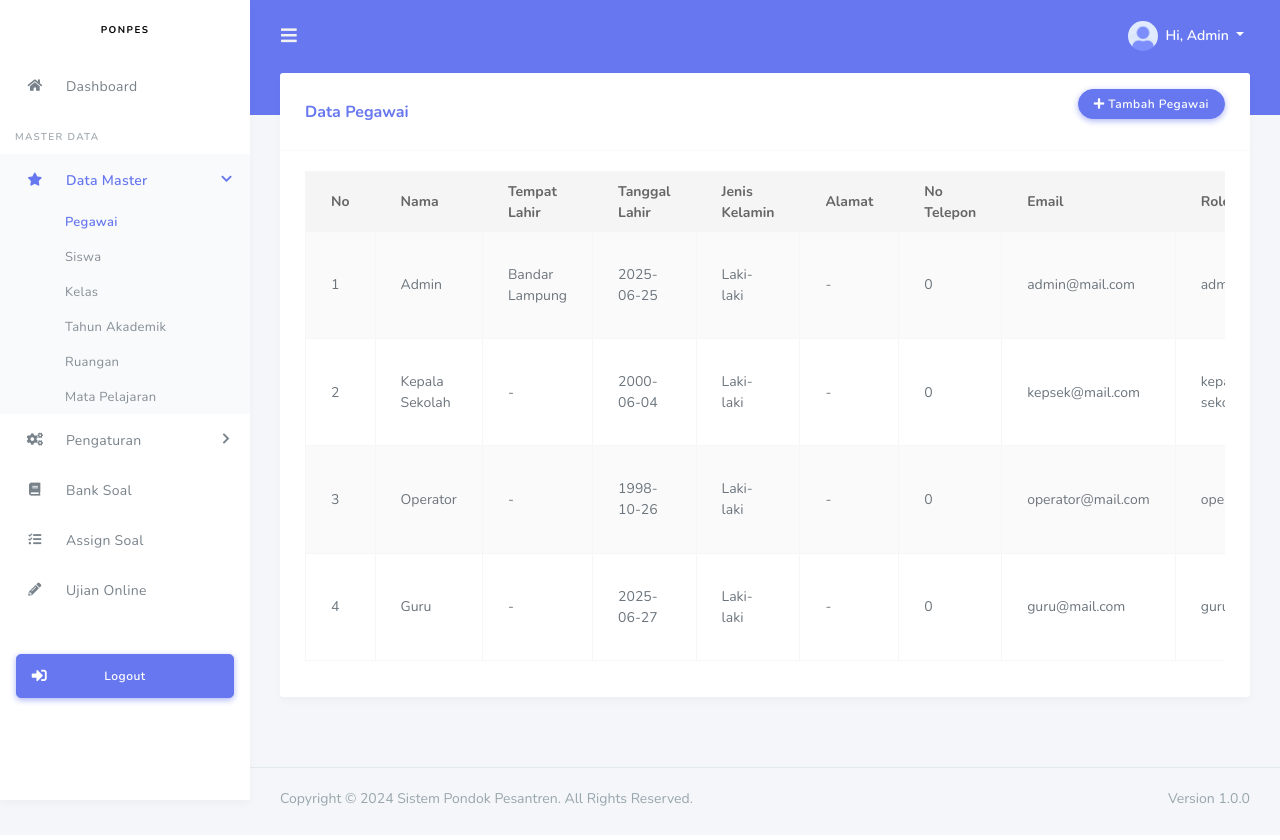
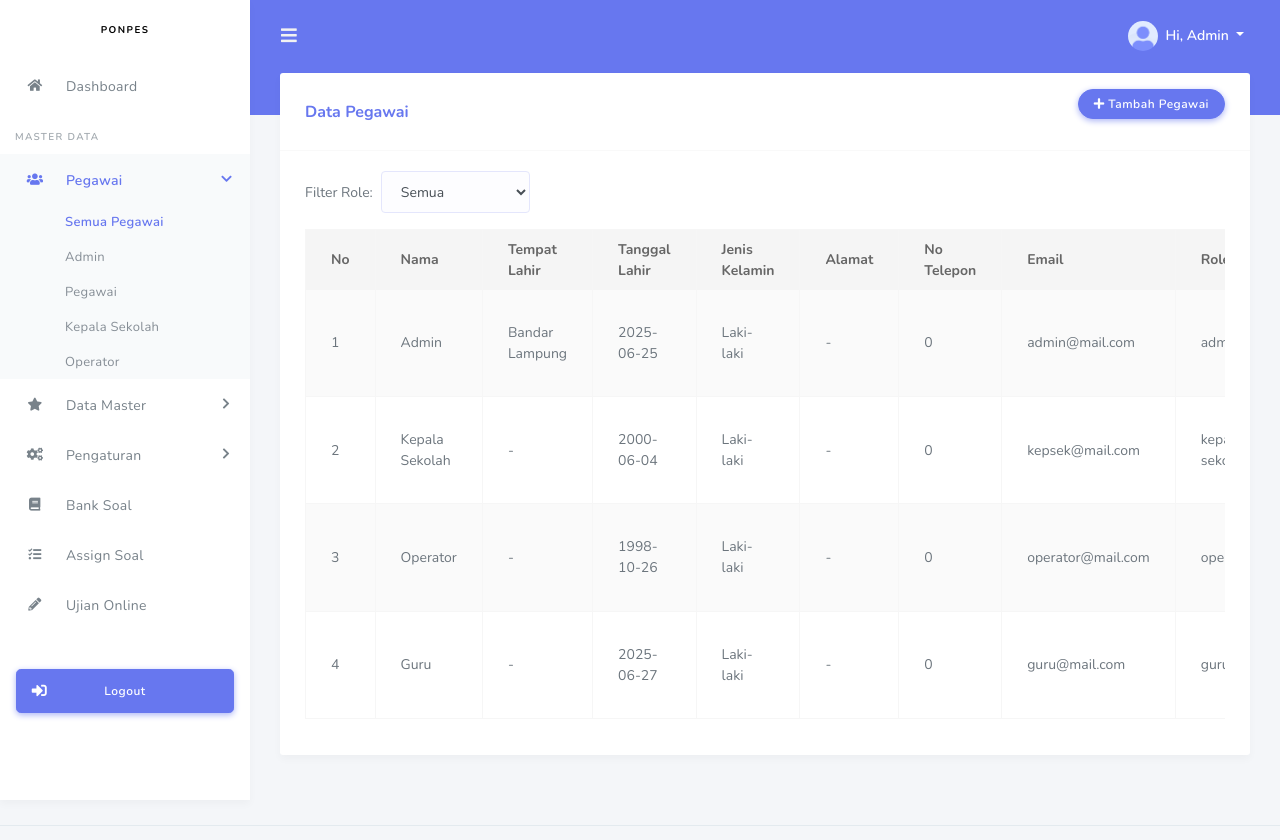
Before and after one commit to v3nd3tt4/ujianonlineponpes, a CodeIgniter app: page /ujianonlineponpes/Admin/Pegawai/Index in a window 1280 px wide. Shown: the top 840 px of the page. Before the commit the page ends 807 px from the top, so only its background shows below. Run offline with CodeIgniter, Linux system fonts and the light colour scheme; a user stored in the database is signed in; data comes from the database, SQL or seed files in the repository; some libraries are stand-ins or nearby versions.

Commit message:
new update hak akses

```diff
--- a/application/config/routes.php
+++ b/application/config/routes.php
@@ -1,5 +1,5 @@
 <?php
-defined('BASEPATH') OR exit('No direct script access allowed');
+defined('BASEPATH') or exit('No direct script access allowed');
 
 /*
 | -------------------------------------------------------------------------
@@ -50,5 +50,12 @@ defined('BASEPATH') OR exit('No direct script access allowed');
 |		my-controller/my-method	-> my_controller/my_method
 */
 $route['default_controller'] = 'Auth';
+
+// Route untuk filter pegawai berdasarkan role
+$route['Admin/Pegawai/Index'] = 'Admin/Pegawai/Index/index';
+// Route untuk create pegawai
+$route['Admin/Pegawai/Index/create'] = 'Admin/Pegawai/Index/create';
+$route['Admin/Pegawai/Index/(:any)'] = 'Admin/Pegawai/Index/index/$1';
+
 $route['404_override'] = '';
 $route['translate_uri_dashes'] = FALSE;
--- a/application/controllers/Admin/Assignsoal.php
+++ b/application/controllers/Admin/Assignsoal.php
@@ -11,7 +11,7 @@ class Assignsoal extends CI_Controller
 		$this->load->library('session');
 
 		$roles = $this->session->userdata('rule');
-		$allow = ['admin'];
+		$allow = ['admin', 'guru', 'kepala sekolah'];
 		if (!in_array($roles, $allow)) {
 			echo '<script>alert("Maaf, anda tidak diizinkan mengakses halaman ini")</script>';
 			echo '<script>window.location.href="' . base_url() . '";</script>';
--- a/application/controllers/Admin/Gurumatapelajaran/Index.php
+++ b/application/controllers/Admin/Gurumatapelajaran/Index.php
@@ -14,7 +14,7 @@ class Index extends CI_Controller
 
 
 		$roles = $this->session->userdata('rule');
-		$allow = ['admin'];
+		$allow = ['admin', 'kepala sekolah'];
 		if (!in_array($roles, $allow)) {
 			echo '<script>alert("Maaf, anda tidak diizinkan mengakses halaman ini")</script>';
 			echo '<script>window.location.href="' . base_url() . '";</script>';
--- a/application/controllers/Admin/Jadwalujian.php
+++ b/application/controllers/Admin/Jadwalujian.php
@@ -12,7 +12,7 @@ class Jadwalujian extends CI_Controller
 		$this->load->library('session');
 
 		$roles = $this->session->userdata('rule');
-		$allow = ['admin'];
+		$allow = ['admin', 'guru', 'kepala sekolah',];
 		if (!in_array($roles, $allow)) {
 			echo '<script>alert("Maaf, anda tidak diizinkan mengakses halaman ini")</script>';
 			echo '<script>window.location.href="' . base_url() . '";</script>';
--- a/application/controllers/Admin/Kelas/Index.php
+++ b/application/controllers/Admin/Kelas/Index.php
@@ -12,7 +12,7 @@ class Index extends CI_Controller
 		$this->load->library('session');
 
 		$roles = $this->session->userdata('rule');
-		$allow = ['admin'];
+		$allow = ['admin', 'kepala sekolah'];
 		if (!in_array($roles, $allow)) {
 			echo '<script>alert("Maaf, anda tidak diizinkan mengakses halaman ini")</script>';
 			echo '<script>window.location.href="' . base_url() . '";</script>';
--- a/application/controllers/Admin/Kelasrombel/Index.php
+++ b/application/controllers/Admin/Kelasrombel/Index.php
@@ -16,7 +16,7 @@ class Index extends CI_Controller
 		$this->load->library('session');
 
 		$roles = $this->session->userdata('rule');
-		$allow = ['admin'];
+		$allow = ['admin', 'kepala sekolah'];
 		if (!in_array($roles, $allow)) {
 			echo '<script>alert("Maaf, anda tidak diizinkan mengakses halaman ini")</script>';
 			echo '<script>window.location.href="' . base_url() . '";</script>';
--- a/application/controllers/Admin/Matapelajaran/Index.php
+++ b/application/controllers/Admin/Matapelajaran/Index.php
@@ -12,7 +12,7 @@ class Index extends CI_Controller
 
 
 		$roles = $this->session->userdata('rule');
-		$allow = ['admin'];
+		$allow = ['admin', 'kepala sekolah'];
 		if (!in_array($roles, $allow)) {
 			echo '<script>alert("Maaf, anda tidak diizinkan mengakses halaman ini")</script>';
 			echo '<script>window.location.href="' . base_url() . '";</script>';
--- a/application/controllers/Admin/Pegawai/Index.php
+++ b/application/controllers/Admin/Pegawai/Index.php
@@ -11,20 +11,29 @@ class Index extends CI_Controller
 		$this->load->library('session');
 
 		$roles = $this->session->userdata('rule');
-		$allow = ['admin'];
+		$allow = ['admin', 'pegawai', 'kepala sekolah', 'operator'];
 		if (!in_array($roles, $allow)) {
 			echo '<script>alert("Maaf, anda tidak diizinkan mengakses halaman ini")</script>';
 			echo '<script>window.location.href="' . base_url() . '";</script>';
 		}
 	}
 
-	public function index()
+	public function index($role = null)
 	{
+		$allowed_roles = ['admin', 'pegawai', 'kepala sekolah', 'operator'];
+		$filter_role = null;
+		if ($role) {
+			$role = str_replace('-', ' ', urldecode($role));
+			if (in_array($role, $allowed_roles)) {
+				$filter_role = $role;
+			}
+		}
 		$data = array(
 			'page' => 'admin/master/pegawai/index',
 			'script' => 'admin/master/pegawai/script',
-			'pegawai' => $this->Pegawai_model->get_all(),
-			'link' => 'Admin/Pegawai/Index'
+			'pegawai' => $this->Pegawai_model->get_by_role($filter_role),
+			'link' => $filter_role ? 'Admin/Pegawai/Index/' . str_replace(' ', '-', $filter_role) : 'Admin/Pegawai/Index',
+			'filter_role' => $filter_role
 		);
 		$this->load->view('template_stisla/wrapper', $data);
 	}
--- a/application/controllers/Admin/Ruangan/Index.php
+++ b/application/controllers/Admin/Ruangan/Index.php
@@ -11,7 +11,7 @@ class Index extends CI_Controller
 		$this->load->library('session');
 
 		$roles = $this->session->userdata('rule');
-		$allow = ['admin'];
+		$allow = ['admin', 'kepala sekolah'];
 		if (!in_array($roles, $allow)) {
 			echo '<script>alert("Maaf, anda tidak diizinkan mengakses halaman ini")</script>';
 			echo '<script>window.location.href="' . base_url() . '";</script>';
--- a/application/controllers/Admin/Siswa/Index.php
+++ b/application/controllers/Admin/Siswa/Index.php
@@ -11,7 +11,7 @@ class Index extends CI_Controller
 		$this->load->library('session');
 
 		$roles = $this->session->userdata('rule');
-		$allow = ['admin'];
+		$allow = ['admin', 'kepala sekolah'];
 		if (!in_array($roles, $allow)) {
 			echo '<script>alert("Maaf, anda tidak diizinkan mengakses halaman ini")</script>';
 			echo '<script>window.location.href="' . base_url() . '";</script>';
--- a/application/controllers/Admin/Tahunakademik/Index.php
+++ b/application/controllers/Admin/Tahunakademik/Index.php
@@ -11,7 +11,7 @@ class Index extends CI_Controller
 		$this->load->library('session');
 
 		$roles = $this->session->userdata('rule');
-		$allow = ['admin'];
+		$allow = ['admin', 'kepala sekolah'];
 		if (!in_array($roles, $allow)) {
 			echo '<script>alert("Maaf, anda tidak diizinkan mengakses halaman ini")</script>';
 			echo '<script>window.location.href="' . base_url() . '";</script>';
--- a/application/controllers/Banksoal.php
+++ b/application/controllers/Banksoal.php
@@ -16,7 +16,7 @@ class Banksoal extends CI_Controller
 		$this->load->library('session');
 
 		$roles = $this->session->userdata('rule');
-		$allow = ['admin'];
+		$allow = ['admin', 'guru', 'kepala sekolah'];
 		if (!in_array($roles, $allow)) {
 			echo '<script>alert("Maaf, anda tidak diizinkan mengakses halaman ini")</script>';
 			echo '<script>window.location.href="' . base_url() . '";</script>';
--- a/application/controllers/Ujianonline.php
+++ b/application/controllers/Ujianonline.php
@@ -22,7 +22,7 @@ class Ujianonline extends CI_Controller
 
 
 		$roles = $this->session->userdata('rule');
-		$allow = ['admin'];
+		$allow = ['admin', 'guru', 'kepala sekolah', 'operator'];
 		if (!in_array($roles, $allow)) {
 			echo '<script>alert("Maaf, anda tidak diizinkan mengakses halaman ini")</script>';
 			echo '<script>window.location.href="' . base_url() . '";</script>';
--- a/application/models/Pegawai_model.php
+++ b/application/models/Pegawai_model.php
@@ -25,4 +25,11 @@ class Pegawai_model extends CI_Model {
         $this->db->where('id', $id);
         return $this->db->delete($this->table);
     }
+
+    public function get_by_role($role = null) {
+        if ($role) {
+            $this->db->where('role', $role);
+        }
+        return $this->db->get($this->table)->result();
+    }
 }
--- a/application/views/admin/master/pegawai/index.php
+++ b/application/views/admin/master/pegawai/index.php
@@ -15,6 +15,30 @@
 						<?php if ($this->session->flashdata('success')): ?>
 							<div id="flash-success" data-message="<?= $this->session->flashdata('success'); ?>"></div>
 						<?php endif; ?>
+
+						<!-- Filter Role -->
+						<form method="get" id="filterRoleForm" class="form-inline mb-3">
+							<label for="role" class="mr-2">Filter Role:</label>
+							<select name="role" id="role" class="form-control mr-2" onchange="filterRole()">
+								<option value="" <?= empty($filter_role) ? 'selected' : '' ?>>Semua</option>
+								<option value="admin" <?= (isset($filter_role) && $filter_role == 'admin') ? 'selected' : '' ?>>Admin</option>
+								<option value="pegawai" <?= (isset($filter_role) && $filter_role == 'pegawai') ? 'selected' : '' ?>>Pegawai</option>
+								<option value="kepala-sekolah" <?= (isset($filter_role) && $filter_role == 'kepala sekolah') ? 'selected' : '' ?>>Kepala Sekolah</option>
+								<option value="operator" <?= (isset($filter_role) && $filter_role == 'operator') ? 'selected' : '' ?>>Operator</option>
+							</select>
+						</form>
+						<script>
+							function filterRole() {
+								var role = document.getElementById('role').value;
+								var baseUrl = '<?= site_url('Admin/Pegawai/Index') ?>';
+								if(role) {
+									window.location.href = baseUrl + '/' + role;
+								} else {
+									window.location.href = baseUrl;
+								}
+							}
+						</script>
+						<!-- End Filter Role -->
 
 						<div class="table-responsive">
 							<table class="table-striped table table-bordered dataTables table-hover">
--- a/application/views/template_stisla/sidebar.php
+++ b/application/views/template_stisla/sidebar.php
@@ -13,16 +13,59 @@
 
 		<ul class="sidebar-menu">
 			<li class="<?php if ($link == 'home') { ?>active<?php } ?>"><a class="nav-link" href="<?= base_url() ?>home"><i class="fas fa-home"></i> <span>Dashboard</span></a></li>
-			<?php if ($this->session->userdata('rule') == 'admin') { ?>
+
+			<?php
+			$rule = $this->session->userdata('rule');
+			if (
+				$rule == 'admin' ||
+				$rule == 'kepala sekolah' ||
+				$rule == 'operator' ||
+				$rule == 'guru'
+			) { ?>
+
 				<li class="menu-header">Master Data</li>
+
+				<?php
+				if (
+					$rule == 'admin' ||
+					$rule == 'kepala sekolah'
+				) { ?>
+					<!-- pegawai -->
 					<li class="nav-item dropdown <?=
-												$link == 'Admin/Pegawai/Index' || $link == 'Admin/Kelas/Index' ||
+													$link == 'Admin/Pegawai/Index' ||
+														$link == 'Admin/Pegawai/Index/admin' ||
+														$link == 'Admin/Pegawai/Index/pegawai' ||
+														$link == 'Admin/Pegawai/Index/kepala-sekolah' ||
+														$link == 'Admin/Pegawai/Index/operator'
+														? 'active' : '' ?>">
+						<a href="#" class="nav-link has-dropdown"><i class="fas fa-users"></i> <span>Pegawai</span></a>
+						<ul class="dropdown-menu">
+							<li class="<?= $link == 'Admin/Pegawai/Index' ? 'active' : '' ?>">
+								<a class="nav-link" href="<?= base_url() ?>Admin/Pegawai/Index">Semua Pegawai</a>
+							</li>
+							<li class="<?= $link == 'Admin/Pegawai/Index/admin' ? 'active' : '' ?>">
+								<a class="nav-link" href="<?= base_url() ?>Admin/Pegawai/Index/admin">Admin</a>
+							</li>
+							<li class="<?= $link == 'Admin/Pegawai/Index/pegawai' ? 'active' : '' ?>">
+								<a class="nav-link" href="<?= base_url() ?>Admin/Pegawai/Index/pegawai">Pegawai</a>
+							</li>
+							<li class="<?= $link == 'Admin/Pegawai/Index/kepala-sekolah' ? 'active' : '' ?>">
+								<a class="nav-link" href="<?= base_url() ?>Admin/Pegawai/Index/kepala-sekolah">Kepala Sekolah</a>
+							</li>
+							<li class="<?= $link == 'Admin/Pegawai/Index/operator' ? 'active' : '' ?>">
+								<a class="nav-link" href="<?= base_url() ?>Admin/Pegawai/Index/operator">Operator</a>
+							</li>
+						</ul>
+					</li>
+
+					<!-- master -->
+					<li class="nav-item dropdown <?=
+													$link == 'Admin/Kelas/Index' ||
 														$link == 'Admin/Siswa/Index' || $link == 'Admin/Tahunakademik/Index' ||
 														$link == 'Admin/Ruangan/Index' || $link == 'Admin/Matapelajaran/Index'
 														? 'active' : '' ?>">
 						<a href="#" class="nav-link has-dropdown"><i class="fas fa-star"></i> <span>Data Master</span></a>
 						<ul class="dropdown-menu">
-						<li class="<?= $link == 'Admin/Pegawai/Index' ? 'active' : '' ?>"><a class="nav-link" href="<?= base_url() ?>Admin/Pegawai/Index">Pegawai</a></li>
 							<li class="<?= $link == 'Admin/Siswa/Index' ? 'active' : '' ?>"><a class="nav-link" href="<?= base_url() ?>Admin/Siswa/Index">Siswa</a></li>
 							<li class="<?= $link == 'Admin/Kelas/Index' ? 'active' : '' ?>"><a class="nav-link" href="<?= base_url() ?>Admin/Kelas/Index">Kelas</a></li>
 							<li class="<?= $link == 'Admin/Tahunakademik/Index' ? 'active' : '' ?>"><a class="nav-link" href="<?= base_url() ?>Admin/Tahunakademik/Index">Tahun Akademik</a></li>
@@ -30,22 +73,49 @@
 							<li class="<?= $link == 'Admin/Matapelajaran/Index' ? 'active' : '' ?>"><a class="nav-link" href="<?= base_url() ?>Admin/Matapelajaran/Index">Mata Pelajaran</a></li>
 						</ul>
 					</li>
+				<?php } ?>
 
+				<?php
+				if (
+					$rule == 'admin' ||
+					$rule == 'kepala sekolah' ||
+					$rule == 'guru'
+				) { ?>
 					<li class="nav-item dropdown <?=
 													$link == 'Admin/Kelassiswa/Index' || $link == 'Admin/Kelasrombel/Index' ||
 														$link == 'Admin/Gurumatapelajaran/Index' || $link == 'Admin/Jadwalujian'
 														? 'active' : '' ?>">
 						<a href="#" class="nav-link has-dropdown"><i class="fas fa-cogs"></i> <span>Pengaturan</span></a>
 						<ul class="dropdown-menu">
+							<?php if ($rule == 'admin' || $rule == 'kepala sekolah') { ?>
 								<li class="<?= $link == 'Admin/Kelasrombel/Index' ? 'active' : '' ?>"><a class="nav-link" href="<?= base_url() ?>Admin/Kelasrombel/Index">Kelas Rombel</a></li>
 								<li class="<?= $link == 'Admin/Gurumatapelajaran/Index' ? 'active' : '' ?>"><a class="nav-link" href="<?= base_url() ?>Admin/Gurumatapelajaran/Index">Guru Mata Pelajaran</a></li>
+							<?php } ?>
 							<li class="<?= $link == 'Admin/Jadwalujian' ? 'active' : '' ?>"><a class="nav-link" href="<?= base_url() ?>Admin/Jadwalujian">Jadwal Ujian</a></li>
 						</ul>
 					</li>
+				<?php } ?>
 
+				<?php
+				if (
+					$rule == 'admin' ||
+					$rule == 'kepala sekolah' ||
+					$rule == 'guru'
+				) { ?>
 					<li class="<?= $link == 'banksoal' ? 'active' : '' ?>"><a class="nav-link" href="<?= base_url() ?>banksoal"><i class="fas fa-book"></i> <span>Bank Soal</span></a></li>
 					<li class="<?= $link == 'Admin/Assignsoal' ? 'active' : '' ?>"><a class="nav-link" href="<?= base_url() ?>Admin/Assignsoal"><i class="fas fa-tasks"></i> <span>Assign Soal</span></a></li>
+				<?php } ?>
+
+				<?php
+				if (
+					$rule == 'admin' ||
+					$rule == 'kepala sekolah' ||
+					$rule == 'operator' ||
+					$rule == 'guru'
+				) { ?>
 					<li class="<?= $link == 'ujianonline' ? 'active' : '' ?>"><a class="nav-link" href="<?= base_url() ?>Ujianonline"><i class="fas fa-pencil-alt"></i> <span>Ujian Online</span></a></li>
+				<?php } ?>
+
 			<?php } ?>
 
 			<?php if ($this->session->userdata('rule') == 'siswa') { ?>
```
Also changed, not shown: application/controllers/Admin/Kelassiswa/Index.php (+20 -11 lines), application/views/home/index.php (+4 -4 lines). Lines whose indentation alone changed are shown as unchanged.
